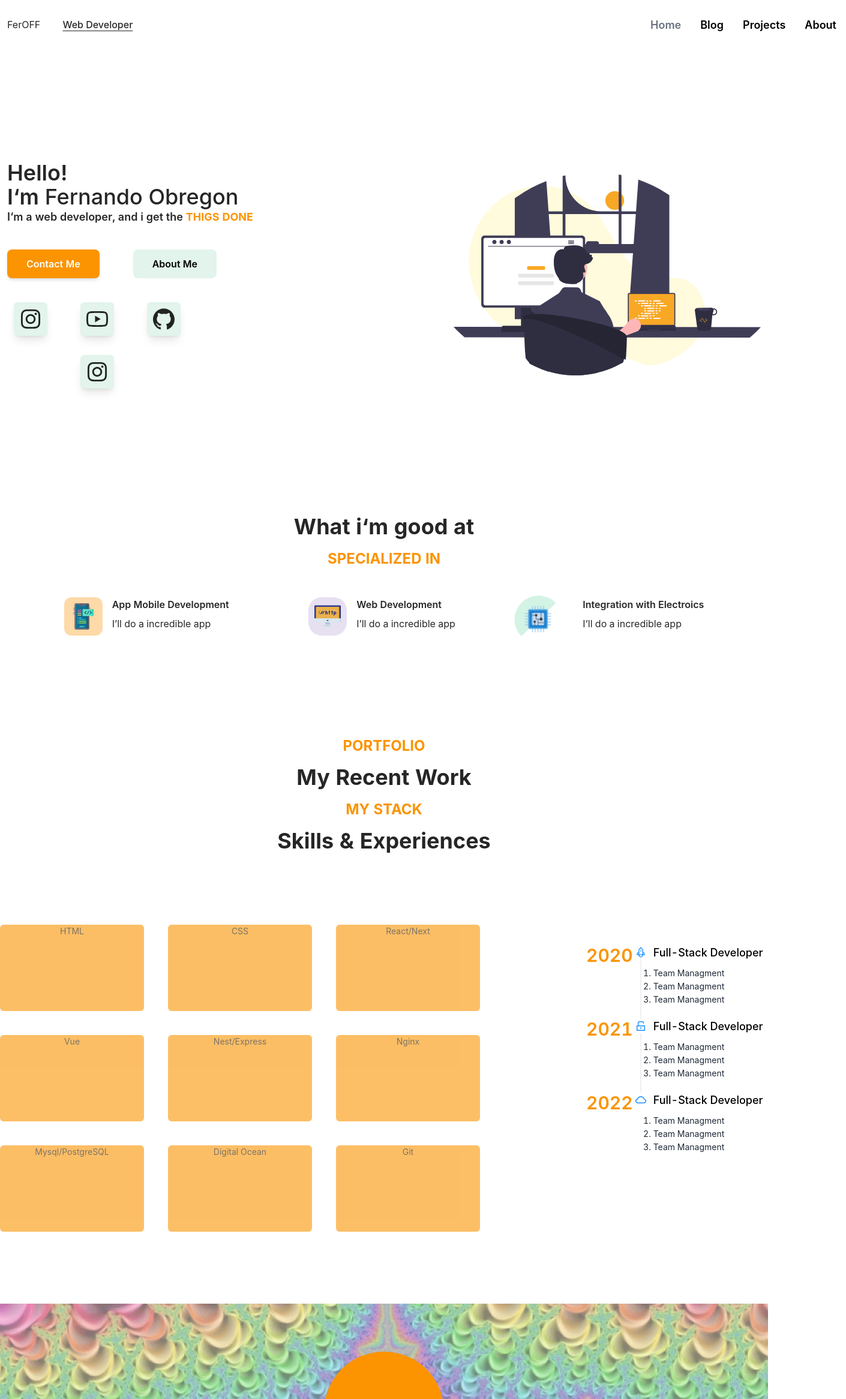
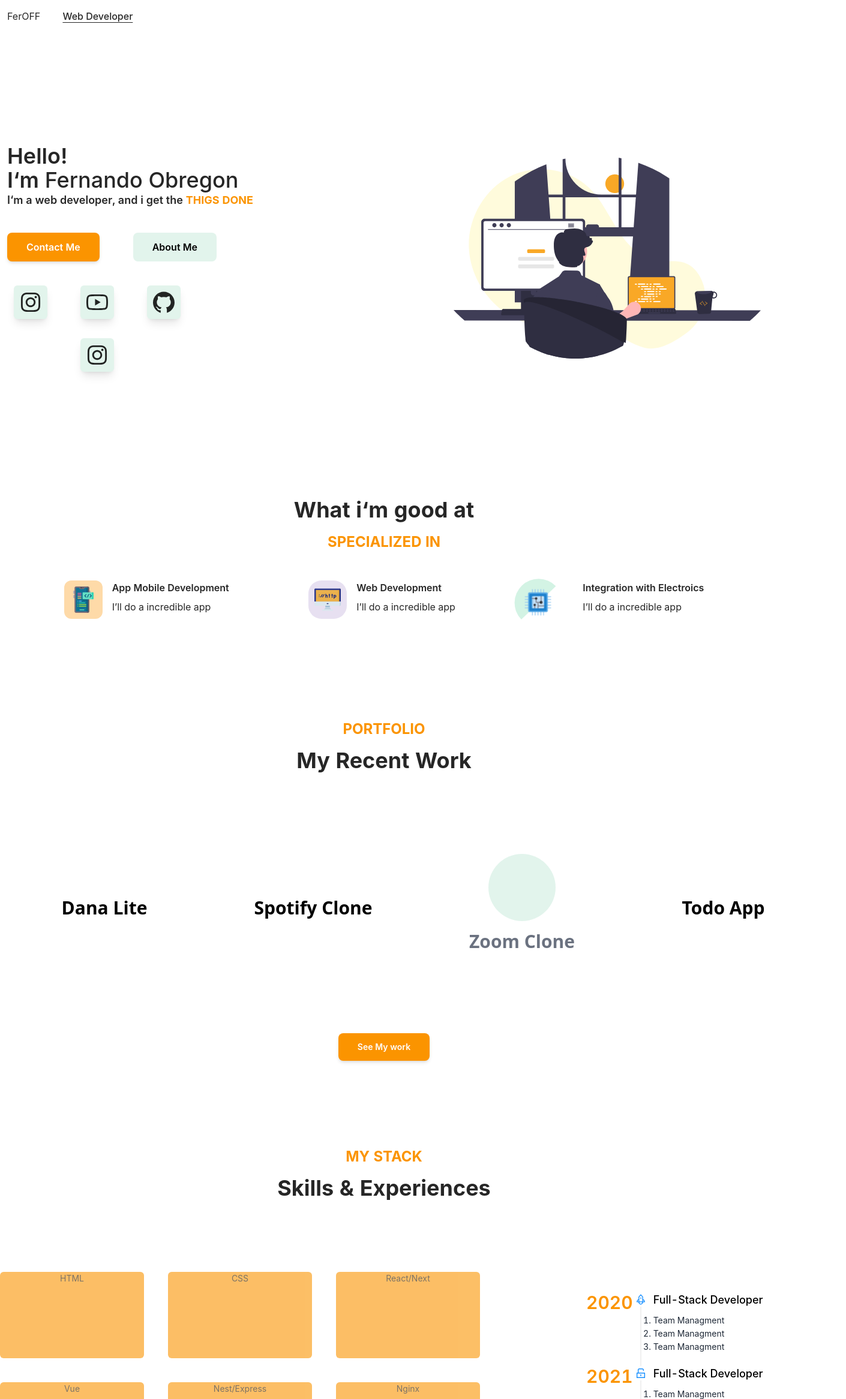
Before and after one commit to FeernandoOFF/Portfolio, a Next.js app: page / in a window 1280 px wide. Shown: the top 2333 px of the page at 60% size, 1410 px wide, since content can reach past the window. Built offline with nearby package versions, Linux system fonts and the light colour scheme.

Commit message:
fixed migration problems

```diff
--- a/components/general/ButtonComponent.jsx
+++ b/components/general/ButtonComponent.jsx
@@ -1,10 +1,12 @@
 import Link from 'next/link';
 
-export function ButtonComponent({ primary, children, href }) {
+export function ButtonComponent({ primary, children, href, className }) {
   if (primary) {
     return (
       <Link href={href ? href : '/'}>
-        <button className="text-white font-semibold lg:px-8 px-4 py-3 rounded-lg bg-cYellow mr-6 lg:mr-14 shadow-md">
+        <button
+          className={`text-white lg:px-8 px-4 py-3 font-semibold  rounded-lg bg-cYellow  shadow-md ${className}`}
+        >
           {children}
         </button>
       </Link>
@@ -13,7 +15,9 @@ export function ButtonComponent({ primary, children, href }) {
 
   return (
     <Link href={href ? href : '/'}>
-      <button className="font-semibold lg:px-8 px-4 py-3 rounded-lg bg-lightGreen text-black">
+      <button
+        className={`font-semibold  lg:px-8 px-4 py-3 rounded-lg bg-lightGreen text-black ${className}`}
+      >
         {children}
       </button>
     </Link>
--- a/components/general/Header.jsx
+++ b/components/general/Header.jsx
@@ -5,6 +5,24 @@ import React, { ReactElement, useState } from 'react';
 import LinkComponent from './LinkComponent';
 
 export const Header = () => {
+  const links = [
+    {
+      name: 'Home',
+      path: '/',
+    },
+    {
+      name: 'Projects',
+      path: '/projects',
+    },
+    {
+      name: 'Blog',
+      path: '/blog',
+    },
+    {
+      name: 'About',
+      path: '/about',
+    },
+  ];
   const [sidebar, setsidebar] = useState(false);
   const toggleSidebar = () => {
     setsidebar(!sidebar);
@@ -27,10 +45,11 @@ export const Header = () => {
       <div className="right  flex justify-between items-center max-w-[200px] min-w-[70px] ">
         {/* <MoreOutlined className="text-2xl" /> */}
         <ul className="justify-between  py-4 hidden lg:flex">
-          <LinkComponent href="/">Home</LinkComponent>
-          <LinkComponent href="/blog">Blog</LinkComponent>
-          <LinkComponent href="/projects">Projects</LinkComponent>
-          <LinkComponent href="/about">About</LinkComponent>
+          {links.map((link) => {
+            <LinkComponent key={link.path} href={link.path}>
+              {link.name}
+            </LinkComponent>;
+          })}
         </ul>
         <button onClick={toggleSidebar} className="lg:hidden">
           <MenuOutlined className="text-2xl text-cYellow" />
@@ -48,21 +67,15 @@ export const Header = () => {
         }}
       >
         <div className="flex flex-col">
-          <LinkComponent
-            onClick={() => toggleSidebar()}
-            title="Home"
-            href="/"
-          />
-          <LinkComponent
-            onClick={() => toggleSidebar()}
-            title="About"
-            href="/about"
-          />
-          <LinkComponent
-            onClick={() => toggleSidebar()}
-            title="Blog"
-            href="/blog"
-          />
+          {links.map((link) => (
+            <LinkComponent
+              key={link.path}
+              onClick={() => toggleSidebar()}
+              href={link.path}
+            >
+              {link.name}
+            </LinkComponent>
+          ))}
         </div>
       </Drawer>
     </header>
--- a/components/general/WorkingOn.jsx
+++ b/components/general/WorkingOn.jsx
@@ -3,12 +3,16 @@ import React from 'react';
 function WorkingOn() {
   return (
     <>
-      <img
-        src="/workingon.svg"
-        alt=""
-        className="mx-auto max-w-[500px] mt-[20vh]"
-      />
-      <h2 className="text-center text-2xl font-semibold ">Working on it...</h2>
+      <div className="container max-w-[500px]">
+        <img
+          src="/workingon.svg"
+          alt=""
+          className="mx-auto  mt-[20vh] w-full"
+        />
+      </div>
+      <h2 className="my-8 text-center text-2xl font-semibold ">
+        Working on it...
+      </h2>
     </>
   );
 }
--- a/components/indexPage/ItemRail.js
+++ b/components/indexPage/ItemRail.js
@@ -1,33 +1,58 @@
-import { Link } from 'next/link';
+import Link from 'next/link';
+import { useState, useEffect, useRef } from 'react';
+import { ButtonComponent } from '../general/ButtonComponent';
+import { PortfolioItem } from './PortfolioItem';
 
 export function ItemRail() {
+  function handleScroll() {
+    console.log('Scroll');
+  }
+
+  function nextPage(i) {
+    console.log('nextPage', i);
+    setVisible(projects.slice(i - 2, i + 2));
+  }
+
+  const reelRef = useRef(null);
   let projects = [
     'Dana Lite',
     'Spotify Clone',
     'Zoom Clone',
     'Todo App +',
-    'Trip Advisor',
+    'Trip Advisor 1',
+    'Trip Advisor 2',
+    'Trip Advisor 3',
+    'Trip Advisor 4',
+    'Trip Advisor 5',
   ];
+  const [visible, setVisible] = useState(projects.slice(0, 5));
+
+  // useEffect(() => {
+  //   reelRef.current?.addEventListener('scroll', handleScroll);
+  //   return () => {
+  //     reelRef.current?.removeEventListener('scroll', handleScroll);
+  //   };
+  // }, []);
 
   return (
     <div>
-      <div className="reel font-mono flex flex-row flex-nowrap items-center mx-auto justify-between overflow-x-scroll mt-32 mb-28 cursor-pointer py-2">
-        {projects.map((title, i) => {
-          return <div key={i}>{title}</div>;
-        })}
+      <div
+        ref={reelRef}
+        className="font-mono flex flex-row flex-nowrap items-center justify-between overflow-x-hidden mt-32 mb-28 py-2"
+      >
+        {visible.map((project, index) => (
+          <PortfolioItem
+            key={project}
+            onClick={nextPage}
+            index={index}
+            title={project}
+            active={index == 2}
+          />
+        ))}
       </div>
-      <Link passHref={true} href="/">
-        <button className="mx-auto bg-cYellow px-4 py-3 rounded-md inline-block text-white font-semibold mb-32 text-lg cursor-pointer">
-          See My work
-        </button>
-      </Link>
+      <ButtonComponent href="/projects" className="mb-32" primary>
+        See My work
+      </ButtonComponent>
     </div>
   );
 }
-/* <PortfolioItem
-              key={title}
-              onClick={setActive}
-              index={i}
-              title={title}
-              active={active == i}
-            ></PortfolioItem> */
--- a/components/indexPage/PortfolioItem.jsx
+++ b/components/indexPage/PortfolioItem.jsx
@@ -3,7 +3,7 @@ import { motion } from 'framer-motion';
 export function PortfolioItem({ active = false, title, onClick, index }) {
   return (
     <div
-      className="item mx-6  text-center min-w-[300px] "
+      className="item mx-6  text-center min-w-[300px] cursor-pointer"
       onClick={() => onClick(index)}
     >
       <motion.div
--- a/pages/_app.js
+++ b/pages/_app.js
@@ -24,6 +24,7 @@ function MyApp({ Component, pageProps }) {
       animate={{ x: 0, opacity: 1 }}
       exit={{ x: -300, opacity: 0 }}
       id="page-transition-container"
+      className="w-screen"
     >
       {getLayout(<Component {...pageProps} />)}
     </AnimatePresence>
--- a/pages/about.js
+++ b/pages/about.js
@@ -21,7 +21,9 @@ const About = () => {
         <div className="circle w-[200px]  h-[200px]  lg:w-[300px] lg:h-[300px] bg-gray-300 rounded-full mx-auto shadow-xl hover:shadow-2xl transition-all"></div>
         <div className="lg:w-1/2 mx-auto mt-11">
           <div className="buttons flex justify-between mx-4">
-            <ButtonComponent primary>Contact Me</ButtonComponent>
+            <ButtonComponent primary className="mr-6 lg:mr-14">
+              Contact Me
+            </ButtonComponent>
             <ButtonComponent>Projects</ButtonComponent>
           </div>
           <div className="socialLinks mt-11 grid grid-cols-3 gap-6 w-full lg:w-3/4  mx-auto">
--- a/pages/index.js
+++ b/pages/index.js
@@ -17,12 +17,12 @@ import Layout from '@/components/general/Layout';
 
 const Home = () => {
   return (
-    <div>
+    <>
       <MainView />
       <Work />
       <Skills />
       <Testimonials />
-    </div>
+    </>
   );
 };
 
@@ -48,10 +48,12 @@ export const MainView = () => {
           <span className="text-cYellow font-bold "> THIGS DONE</span>
         </p>
         <div className="buttons normalText hidden lg:flex font-semibold mt-[5vh] w-full lg:container mx-auto">
-          <ButtonComponent href="/" primary>
+          <ButtonComponent href="/" primary className="mr-6 lg:mr-14">
             Contact Me
           </ButtonComponent>
-          <ButtonComponent href="/about">About Me</ButtonComponent>
+          <ButtonComponent href="/about" className="lg:px-8 px-4 py-3">
+            About Me
+          </ButtonComponent>
         </div>
         <div className="hidden lg:flex contact mt-[5vh] justify-around max-w-[220px] lg:max-w-[300px] flex-wrap gap-4 lg:gap-8 ">
           <SocialLink href="/">
@@ -101,7 +103,7 @@ export const MainView = () => {
 
 export const Work = (props) => {
   return (
-    <article className="min-h-[50vh] container mt-[5vh] mx-auto">
+    <article className="min-h-[50vh] mt-[5vh] w-full ">
       <div className="tech">
         <div className="title text-center">
           <h5 className="subtitle ">What i&lsquo;m good at</h5>
@@ -146,7 +148,7 @@ export const Work = (props) => {
           <h5 className="yellowTitle">PORTFOLIO</h5>
           <h5 className="subtitle ">My Recent Work</h5>
         </div>
-        {/* <ItemRail /> */}
+        <ItemRail />
       </div>
     </article>
   );
@@ -233,7 +235,7 @@ export const Testimonials = (props) => {
             <p className="pb-[5vh]">
               <span className="text-cYellow font-medium text-lg">
                 Pedro León
-              </span>{' '}
+              </span>
               - CEO Accesa.me
             </p>
           </div>
@@ -257,9 +259,9 @@ export const Testimonials = (props) => {
             </p>
           </div>
           <div className="contact ">
-            <button className="text-white font-semibold lg:px-8 px-4 py-3 rounded-lg bg-cYellow mr-6 lg:mr-14 shadow-md">
+            <ButtonComponent href="/" primary>
               Contact Me
-            </button>
+            </ButtonComponent>
           </div>
         </div>
         <p className="text-cYellow font-semibold text-xl my-8 text-center">
```
